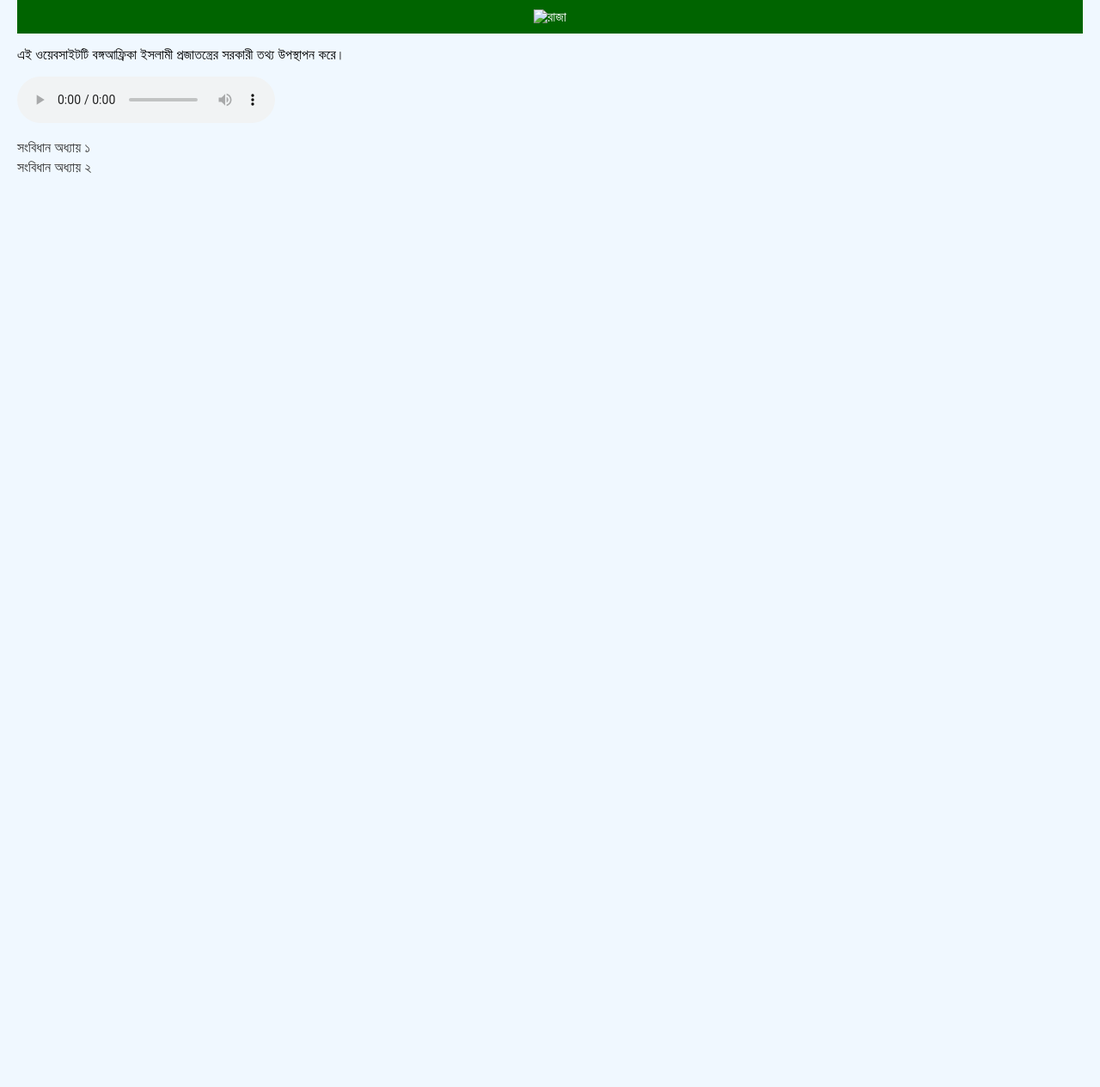
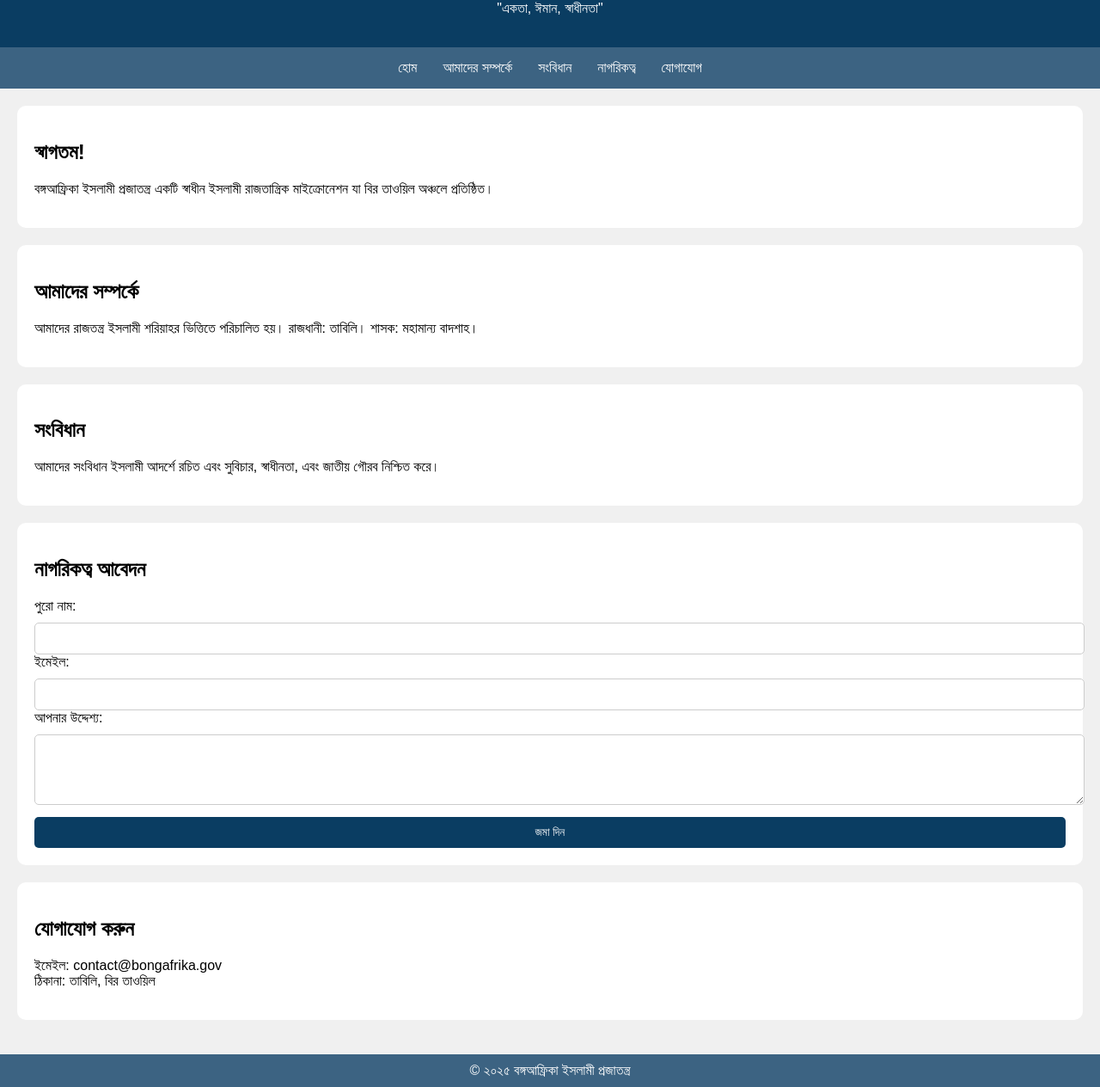
Before and after one commit to Eyasinahmad/Bongafrika-website-, a plain HTML site: page index.html in a window 1280 px wide. Shown: the part 99-1363 px from the top of the page at 86% size. Before the commit the page ends 800 px from the top, so only its background shows below. Drawn offline with Linux system fonts and the light colour scheme.

Commit message:
Add files via upload

```diff
--- a/index.html
+++ b/index.html
@@ -2,28 +2,108 @@
 <!DOCTYPE html>
 <html lang="bn">
 <head>
-    <meta charset="UTF-8">
-    <meta name="viewport" content="width=device-width, initial-scale=1.0">
-    <title>বঙ্গআফ্রিকা ইসলামী প্রজাতন্ত্র</title>
-    <link rel="stylesheet" href="style.css">
+  <meta charset="UTF-8" />
+  <meta name="viewport" content="width=device-width, initial-scale=1.0" />
+  <title>বঙ্গআফ্রিকা ইসলামী প্রজাতন্ত্র</title>
+  <style>
+    body {
+      font-family: 'SolaimanLipi', sans-serif;
+      background-color: #f0f0f0;
+      margin: 0;
+      padding: 0;
+    }
+    header {
+      background-color: #0a3d62;
+      color: white;
+      padding: 20px;
+      text-align: center;
+    }
+    nav {
+      display: flex;
+      justify-content: center;
+      background-color: #3c6382;
+    }
+    nav a {
+      padding: 15px;
+      color: white;
+      text-decoration: none;
+    }
+    nav a:hover {
+      background-color: #0a3d62;
+    }
+    main {
+      padding: 20px;
+    }
+    section {
+      background: white;
+      padding: 20px;
+      margin-bottom: 20px;
+      border-radius: 10px;
+    }
+    footer {
+      background-color: #3c6382;
+      color: white;
+      text-align: center;
+      padding: 10px;
+    }
+    input, textarea, button {
+      width: 100%;
+      padding: 10px;
+      margin-top: 10px;
+      border-radius: 5px;
+      border: 1px solid #ccc;
+    }
+    button {
+      background-color: #0a3d62;
+      color: white;
+      border: none;
+    }
+  </style>
 </head>
 <body>
-    <header>
-        <h1>স্বাগতম বঙ্গআফ্রিকা ইসলামী প্রজাতন্ত্রে</h1>
-        <img src="images/raja.jpg" alt="রাজা" width="200">
-    </header>
-    <main>
-        <p>এই ওয়েবসাইটটি বঙ্গআফ্রিকা ইসলামী প্রজাতন্ত্রের সরকারী তথ্য উপস্থাপন করে।</p>
-        <audio controls>
-            <source src="audio/anthem.mp3" type="audio/mp3">
-            আপনার ব্রাউজার অডিও প্লে করতে পারে না।
-        </audio>
-        <nav>
-            <ul>
-                <li><a href="docs/constitution-chapter-1.html">সংবিধান অধ্যায় ১</a></li>
-                <li><a href="docs/constitution-chapter-2.html">সংবিধান অধ্যায় ২</a></li>
-            </ul>
-        </nav>
-    </main>
+  <header>
+    <h1>বঙ্গআফ্রিকা ইসলামী প্রজাতন্ত্র</h1>
+    <p>"একতা, ঈমান, স্বাধীনতা"</p>
+  </header>
+  <nav>
+    <a href="#home">হোম</a>
+    <a href="#about">আমাদের সম্পর্কে</a>
+    <a href="#constitution">সংবিধান</a>
+    <a href="#citizenship">নাগরিকত্ব</a>
+    <a href="#contact">যোগাযোগ</a>
+  </nav>
+  <main>
+    <section id="home">
+      <h2>স্বাগতম!</h2>
+      <p>বঙ্গআফ্রিকা ইসলামী প্রজাতন্ত্র একটি স্বাধীন ইসলামী রাজতান্ত্রিক মাইক্রোনেশন যা বির তাওয়িল অঞ্চলে প্রতিষ্ঠিত।</p>
+    </section>
+    <section id="about">
+      <h2>আমাদের সম্পর্কে</h2>
+      <p>আমাদের রাজতন্ত্র ইসলামী শরিয়াহর ভিত্তিতে পরিচালিত হয়। রাজধানী: তাবিলি। শাসক: মহামান্য বাদশাহ।</p>
+    </section>
+    <section id="constitution">
+      <h2>সংবিধান</h2>
+      <p>আমাদের সংবিধান ইসলামী আদর্শে রচিত এবং সুবিচার, স্বাধীনতা, এবং জাতীয় গৌরব নিশ্চিত করে।</p>
+    </section>
+    <section id="citizenship">
+      <h2>নাগরিকত্ব আবেদন</h2>
+      <form>
+        <label>পুরো নাম:</label>
+        <input type="text" required />
+        <label>ইমেইল:</label>
+        <input type="email" required />
+        <label>আপনার উদ্দেশ্য:</label>
+        <textarea rows="4"></textarea>
+        <button type="submit">জমা দিন</button>
+      </form>
+    </section>
+    <section id="contact">
+      <h2>যোগাযোগ করুন</h2>
+      <p>ইমেইল: contact@bongafrika.gov<br />ঠিকানা: তাবিলি, বির তাওয়িল</p>
+    </section>
+  </main>
+  <footer>
+    &copy; ২০২৫ বঙ্গআফ্রিকা ইসলামী প্রজাতন্ত্র
+  </footer>
 </body>
 </html>
```
